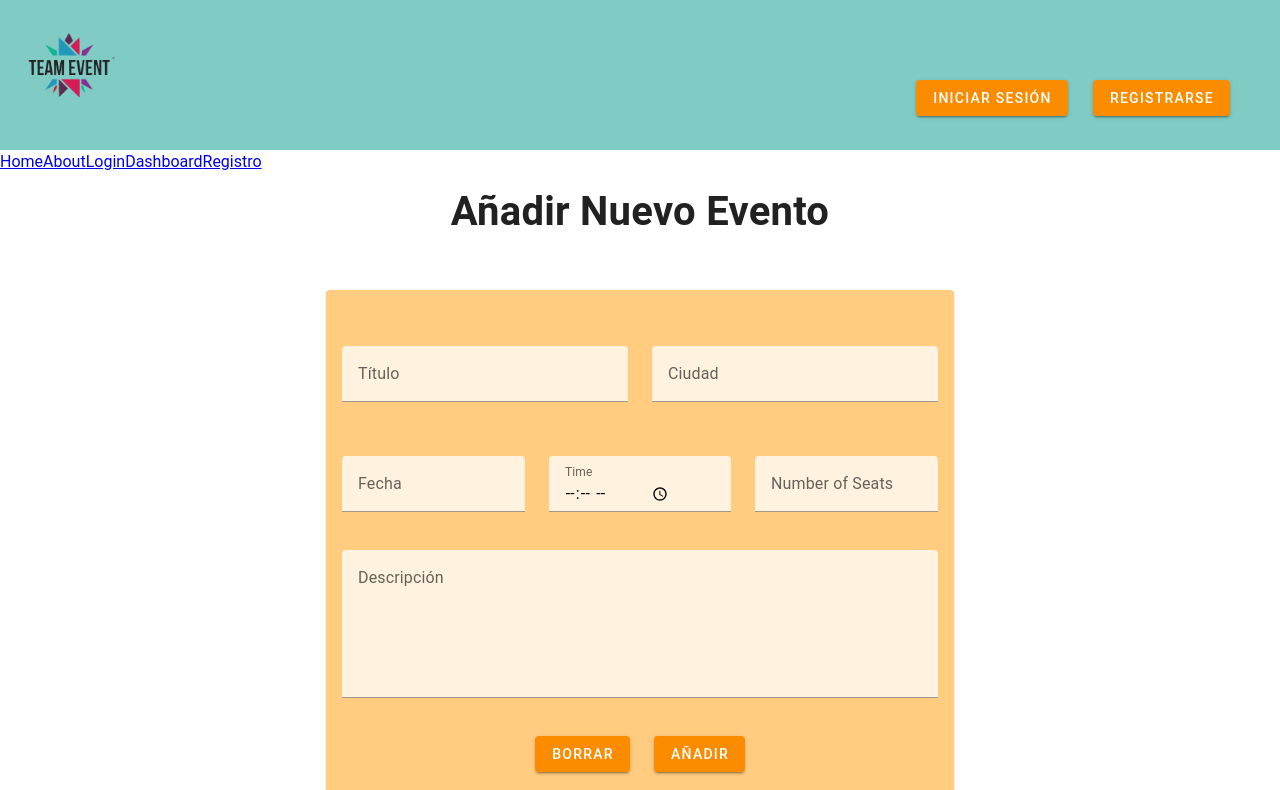
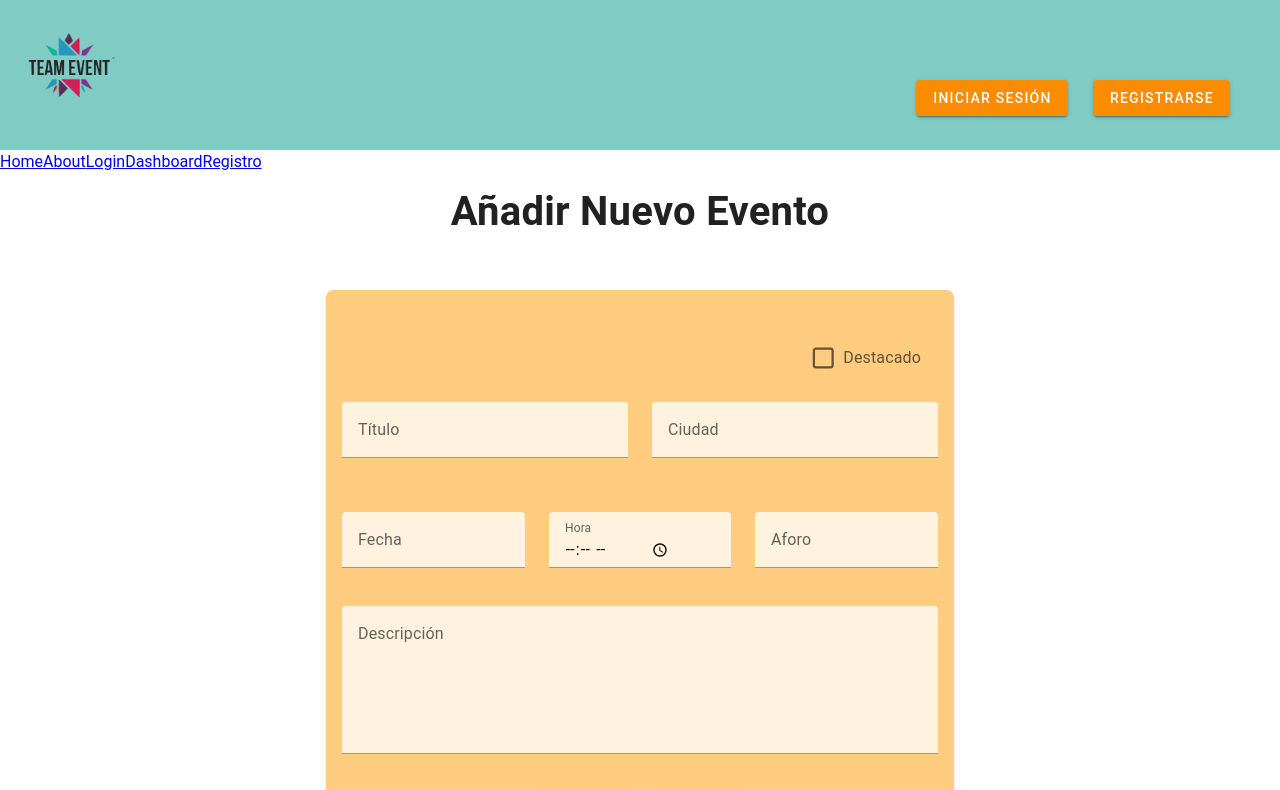
Before and after one commit to RebecaMFep/Frontend-Upcoming-events, a Vue app: page /add-event in a window 1280 px wide. Shown: the top 790 px of the page. Built offline with nearby package versions, Linux system fonts and the light colour scheme.

Commit message:
edited AddEvent

```diff
--- a/src/components/adminDashboard/AddEvent.vue
+++ b/src/components/adminDashboard/AddEvent.vue
@@ -2,7 +2,7 @@
 import { ref } from 'vue';
 import axios from 'axios';
 
-
+const isOutstanding = ref(false);
 const title = ref('');
 const city = ref('');
 const selectedDate = ref(null);
@@ -22,6 +22,9 @@ const updateSelectedDate = (value) => {
 
 // Resetear el formulario
 const resetForm = () => {
+
+
+  isOutstanding.value = ''
   title.value = ''
   city.value = ''
   selectedDate.value = ''
@@ -70,14 +73,14 @@ const addEvent = async () => {
     <v-col cols="12" sm="10" md="8" lg="6">
 
       <v-card-title class="title d-flex justify-center">
-        <h1 class="orange-darken-1--text">Añadir Nuevo Evento</h1>
+        <h1 color="orange-darken-1--text">Añadir Nuevo Evento</h1>
       </v-card-title>
 
       <v-spacer></v-spacer>
 
-      <v-card ref="form" color="orange-lighten-3" class="mt-10 mb-13 pt-10 pb-10 .rounded-xl">
+      <v-card ref="form" color="orange-lighten-3" class="mt-10 mb-13 pt-10 pb-10 rounded-lg">
 
-        <!-- <v-file-input bg-color="orange-lighten-5" class="pr-4 .rounded-shaped" label="Añadir foto" v-model="photo"></v-file-input> -->
+        <v-checkbox  class="d-flex justify-end mr-8 " label="Destacado"></v-checkbox>
 
         <v-container>
           <v-row>
@@ -105,11 +108,11 @@ const addEvent = async () => {
             </v-col>
 
             <v-col cols="4">
-              <v-text-field bg-color="orange-lighten-5" type="time" v-model="selectedTime" label="Time"></v-text-field>
+              <v-text-field bg-color="orange-lighten-5" type="time" v-model="selectedTime" label="Hora"></v-text-field>
             </v-col>
 
             <v-col cols="4">
-              <v-text-field bg-color="orange-lighten-5" v-model="seatCount" type="number" label="Number of Seats" min="1"
+              <v-text-field bg-color="orange-lighten-5" v-model="seatCount" type="number" label="Aforo" min="1"
                 step="1">
               </v-text-field>
             </v-col>
--- a/src/components/adminDashboard/ModifyEvent.vue
+++ b/src/components/adminDashboard/ModifyEvent.vue
@@ -63,7 +63,7 @@ const modifyEvent = () => {
 
       <v-spacer></v-spacer>
 
-      <v-card ref="form" color="orange-lighten-3" class="mt-10 mb-13 pt-10 pb-10 rounded-xl">
+      <v-card ref="form" color="orange-lighten-3" class="mt-10 mb-13 pt-10 pb-10 rounded-lg">
 
         <!-- <v-file-input bg-color="orange-lighten-5" class="pr-4 .rounded-shaped" label="Añadir foto" v-model="photo"></v-file-input> -->
         <v-checkbox  class="d-flex justify-end mr-8 " label="Destacado"></v-checkbox>
```
